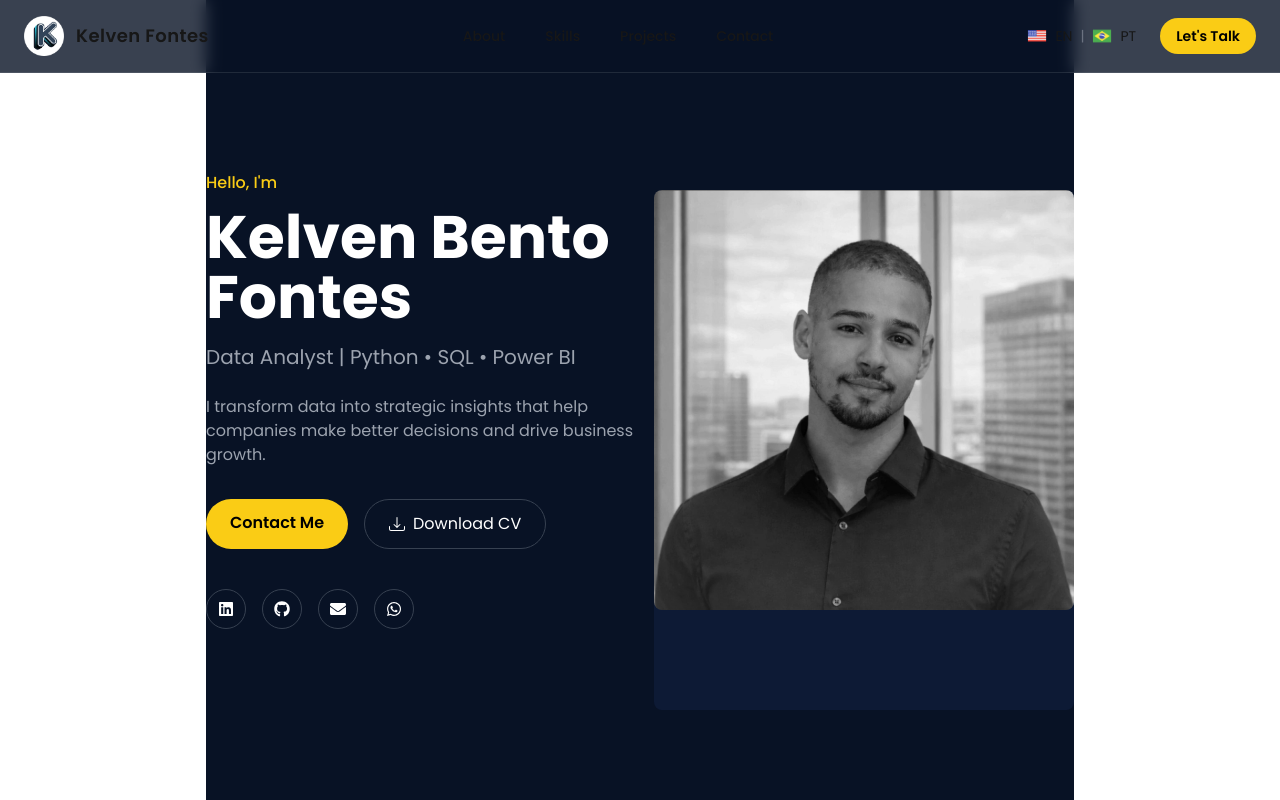
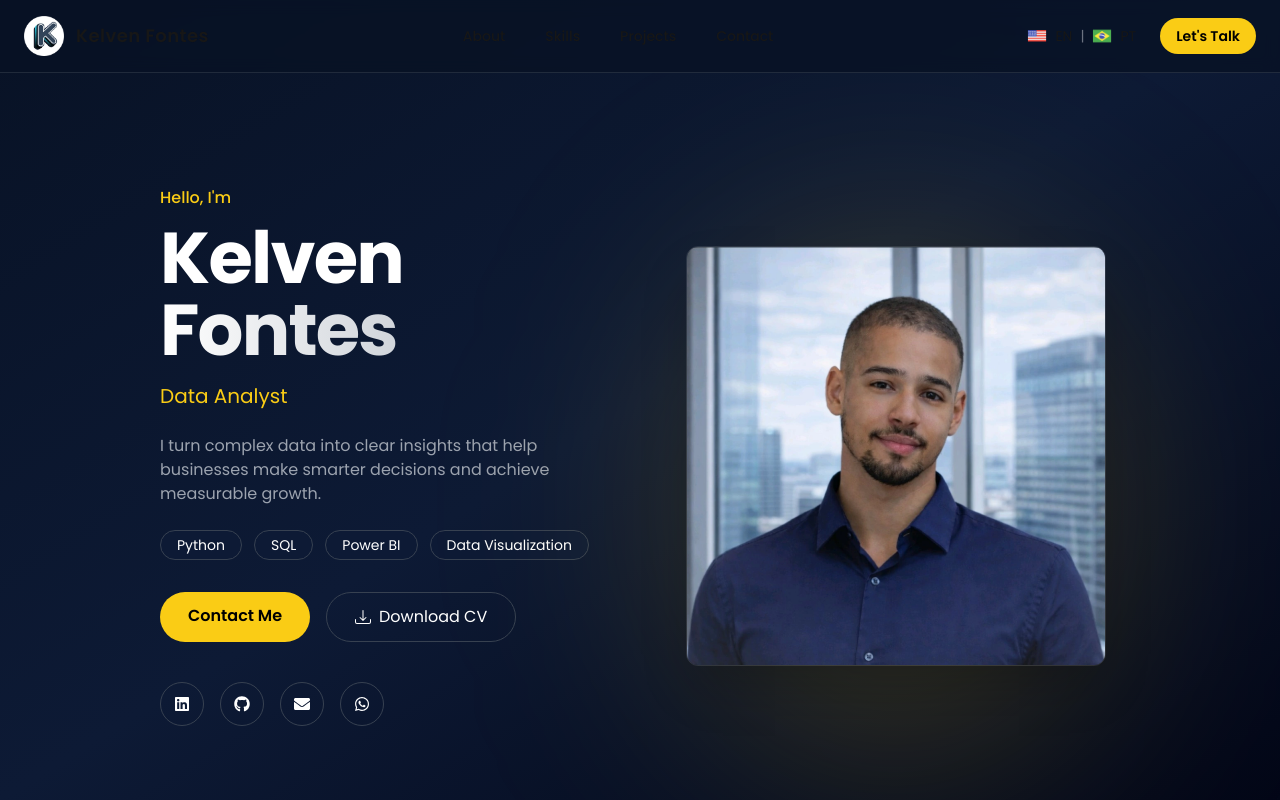
Before and after one commit to KelvenFontes/my-portfolio, a Next.js app: page /pt in a window 1280 px wide. Shown: the top 800 px of the page. Built offline with nearby package versions, Linux system fonts and the light colour scheme.

Commit message:
feat: adicionar animação de fade-in e atualizar estilos na seção Hero refactor: remover componente de loading e ajustar importações fix: corrigir caminho da imagem de perfil e links de contato

```diff
--- a/src/app/globals.css
+++ b/src/app/globals.css
@@ -26,3 +26,19 @@ body {
   font-family: 'Poppins', sans-serif;
   transition: background 0.3s, color 0.3s;
 }
+
+
+@keyframes fadeIn {
+  from {
+    opacity: 0;
+    transform: translateY(20px);
+  }
+  to {
+    opacity: 1;
+    transform: translateY(0px);
+  }
+}
+
+.animate-fadeIn {
+  animation: fadeIn 0.8s ease-out;
+}
--- a/src/app/layout.tsx
+++ b/src/app/layout.tsx
@@ -1,7 +1,7 @@
 import type { Metadata } from "next";
 import { Poppins } from "next/font/google";
 import "./globals.css";
-import PageLoader from "@/components/PageLoader"; // Importando o PageLoader
+// import PageLoader from "@/components/PageLoader"; // Importando o PageLoader
 
 const poppins = Poppins({
   subsets: ["latin"],
@@ -18,9 +18,9 @@ export default function RootLayout({ children }: Readonly<{ children: React.Reac
   return (
     <html lang="pt-br">
       <body className={poppins.className}>
-        <PageLoader>
+        {/* <PageLoader> */}
           {children}
-        </PageLoader>
+        {/* </PageLoader> */}
       </body>
     </html>
   );
--- a/src/app/pt/page.tsx
+++ b/src/app/pt/page.tsx
@@ -2,80 +2,31 @@
 
 import About from "@/components/About";
 import Contact from "@/components/Contact";
+import Footer from "@/components/Footer";
 import Hero from "@/components/Hero";
 import Navbar from "@/components/Navbar";
 import Resume from "@/components/Resume";
+import ScrollToTop from "@/components/ScrollToTop";
 import Skills from "@/components/Skills";
-// import { motion } from "framer-motion";
-// import Navbar from "../components/Navbar";
-// import About from "../components/About";
-// import Projects from "../components/Projects";
-// import Contact from "../components/Contact";
-// import Footer from "../components/Footer";
-// import ScrollToTop from "../components/ScrollToTop";
-// import Hero from "@/components/Hero";
-// import { CodeBlock } from "@/components/CodeBlock";
-// import Image from "next/image"
 
 export default function Home() {
   return (
-    <div className="min-h-screen flex flex-col items-center mx-auto">
+    <>
 
       <Navbar />
 
       <Hero />
 
-        <About />
+      <About />
 
-        <Skills />
+      <Skills />
 
-        <Resume />
+      <Resume />
 
-        <Contact />
+      <Contact />
 
-
-
-
-      {/* <Navbar /> */}
-
-      {/* <motion.section id="Hero" className="w-full max-w-4xl px-6 md:px-12 py-16 mx-auto text-center flex flex-col items-center justify-center" initial={{ opacity: 0 }} whileInView={{ opacity: 1 }} transition={{ duration: 0.8 }}>
-        <Hero />
-      </motion.section> */}
-
-      {/* <div className="w-full max-w-8xl mx-auto flex flex-col lg:flex-row items-center justify-between lg:mt-10 py-16 px-6">
-        <motion.section
-          id="about"
-          className="w-full lg:w-1/2 px-6 lg:px-12 py-16 mx-auto text-center flex flex-col items-center justify-center"
-          initial={{ opacity: 0 }}
-          whileInView={{ opacity: 1 }}
-          transition={{ duration: 0.8 }}
-        >
-          <About />
-        </motion.section>
-
-        <motion.section
-          className="w-full lg:w-1/2 px-6 lg:px-12 py-16 mx-auto text-center flex flex-col items-center justify-center"
-          initial={{ opacity: 0 }}
-          whileInView={{ opacity: 1 }}
-          transition={{ duration: 0.8 }}
-        >
-          <CodeBlock />
-        </motion.section>
-      </div> */}
-
-
-      {/* <motion.section id="projects" className="w-full max-w-4xl px-6 md:px-12 py-16 mx-auto text-center flex flex-col items-center justify-center" initial={{ opacity: 0, y: 30 }} whileInView={{ opacity: 1, y: 0 }} transition={{ duration: 0.8 }}>
-        <Projects />
-      </motion.section> */}
-
-      {/* <div className="flex items-center justify-center">
-        <motion.section id="contact" className="w-full max-w-4xl px-6 md:px-12 mb-16 mx-auto text-center flex flex-col items-center justify-center" initial={{ opacity: 0, y: 30 }} whileInView={{ opacity: 1, y: 0 }} transition={{ duration: 0.8 }}>
-          <Contact />
-        </motion.section>
-      </div> */}
-
-      {/* <Footer /> */}
-      {/* <ScrollToTop /> */}
-    </div>
+      <Footer />
+      <ScrollToTop />
+    </>
   );
 }
--- a/src/components/About.tsx
+++ b/src/components/About.tsx
@@ -14,7 +14,7 @@ export default function About() {
           <div className="absolute w-[380px] h-[420px] bg-[#0d1a35] rounded-lg"></div>
 
           <Image
-            src="/perfil.png"
+            src="/assets/perfil.png"
             alt="Kelven"
             width={380}
             height={420}
--- a/src/components/Hero.tsx
+++ b/src/components/Hero.tsx
@@ -6,42 +6,67 @@ import { BsDownload } from "react-icons/bs"
 
 export default function Hero() {
   return (
-    <section className="min-h-screen flex items-center bg-[#081225] text-white">
+    <section className="min-h-screen flex items-center text-white bg-gradient-to-br from-[#081225] via-[#0d1a35] to-[#020617] px-6 pt-28">
 
+      <div className="max-w-7xl mx-auto grid md:grid-cols-2 gap-16 items-center">
 
         {/* TEXTO */}
-        <div>
+        <div className="order-2 md:order-1 text-center md:text-left animate-fadeIn">
 
           <p className="text-yellow-400 font-medium mb-3">
             Hello, I'm
           </p>
 
-          <h1 className="text-5xl md:text-6xl font-bold leading-tight">
-            Kelven Bento <br /> Fontes
+          <h1 className="text-5xl md:text-7xl font-extrabold leading-tight tracking-tight">
+            Kelven <br />
+            <span className="bg-gradient-to-r from-white to-gray-300 bg-clip-text text-transparent">
+              Fontes
+            </span>
           </h1>
 
-          <p className="text-xl text-gray-400 mt-4">
-            Data Analyst | Python • SQL • Power BI
+          <p className="text-xl mt-4 text-yellow-400">
+            Data Analyst
           </p>
 
           <p className="text-gray-400 mt-6 max-w-md">
-            I transform data into strategic insights that help companies
-            make better decisions and drive business growth.
+            I turn complex data into clear insights that help businesses
+            make smarter decisions and achieve measurable growth.
           </p>
+
+          {/* TECNOLOGIAS */}
+          <div className="flex gap-3 mt-6 flex-wrap">
+
+            <span className="bg-[#0d1a35] px-4 py-1 rounded-full text-sm border border-gray-700">
+              Python
+            </span>
+
+            <span className="bg-[#0d1a35] px-4 py-1 rounded-full text-sm border border-gray-700">
+              SQL
+            </span>
+
+            <span className="bg-[#0d1a35] px-4 py-1 rounded-full text-sm border border-gray-700">
+              Power BI
+            </span>
+
+            <span className="bg-[#0d1a35] px-4 py-1 rounded-full text-sm border border-gray-700">
+              Data Visualization
+            </span>
+
+          </div>
 
           {/* BOTÕES */}
           <div className="flex flex-wrap gap-4 mt-8">
 
             <a
               href="#contact"
-              className="bg-yellow-400 text-black px-6 py-3 rounded-full font-semibold hover:scale-105 transition"
+              className="bg-yellow-400 text-black px-7 py-3 rounded-full font-semibold hover:scale-105 hover:shadow-lg hover:shadow-yellow-400/30 transition duration-300"
             >
               Contact Me
             </a>
 
             <a
-              href="/cv-kelven.pdf"
-              className="flex items-center gap-2 border border-gray-700 px-6 py-3 rounded-full hover:border-yellow-400 transition"
+              href="/assets/kelven-cv.pdf"
+              className="flex items-center gap-2 border border-gray-700 px-7 py-3 rounded-full hover:border-yellow-400 hover:text-yellow-400 hover:scale-105 transition duration-300"
             >
               <BsDownload />
               Download CV
@@ -53,31 +78,32 @@ export default function Hero() {
           <div className="flex items-center gap-4 mt-10">
 
             <a
-              href="https://linkedin.com"
+              href="https://www.linkedin.com/in/kelvenfontes/"
               target="_blank"
-              className="w-10 h-10 flex items-center justify-center border border-gray-700 rounded-full hover:border-yellow-400 hover:text-yellow-400 transition"
+              className="w-11 h-11 flex items-center justify-center border border-gray-700 rounded-full hover:border-yellow-400 hover:text-yellow-400 hover:bg-yellow-400/10 transition duration-300"
             >
               <FaLinkedin />
             </a>
 
             <a
-              href="https://github.com"
+              href="https://github.com/KelvenFontes"
               target="_blank"
-              className="w-10 h-10 flex items-center justify-center border border-gray-700 rounded-full hover:border-yellow-400 hover:text-yellow-400 transition"
+              className="w-11 h-11 flex items-center justify-center border border-gray-700 rounded-full hover:border-yellow-400 hover:text-yellow-400 hover:bg-yellow-400/10 transition duration-300"
             >
               <FaGithub />
             </a>
 
             <a
-              href="mailto:email@email.com"
-              className="w-10 h-10 flex items-center justify-center border border-gray-700 rounded-full hover:border-yellow-400 hover:text-yellow-400 transition"
+              href="mailto:kelvenbentofontes@gmail.com"
+              className="w-11 h-11 flex items-center justify-center border border-gray-700 rounded-full hover:border-yellow-400 hover:text-yellow-400 hover:bg-yellow-400/10 transition duration-300"
             >
               <FaEnvelope />
             </a>
 
             <a
-              href="https://wa.me/559999999999"
-              className="w-10 h-10 flex items-center justify-center border border-gray-700 rounded-full hover:border-yellow-400 hover:text-yellow-400 transition"
+              href="https://wa.me/+5511953647573"
+              target="_blank"
+              className="w-11 h-11 flex items-center justify-center border border-gray-700 rounded-full hover:border-yellow-400 hover:text-yellow-400 hover:bg-yellow-400/10 transition duration-300"
             >
               <FaWhatsapp />
             </a>
@@ -87,20 +113,34 @@ export default function Hero() {
         </div>
 
         {/* FOTO */}
-        <div className="relative flex justify-center">
+        <div className="relative flex justify-center order-1 md:order-2 mb-10 md:mb-0">
 
-          <div className="absolute w-[420px] h-[520px] bg-[#0d1a35] rounded-lg"></div>
+          {/* Glow */}
+          <div className="absolute w-[260px] h-[260px] md:w-[420px] md:h-[520px] bg-yellow-400/20 blur-[120px] rounded-full"></div>
 
           <Image
             src="/assets/perfil.png"
-            alt="Kelven"
-            width={420}
-            height={520}
-            className="relative object-cover rounded-lg grayscale hover:grayscale-0 transition duration-500"
+            alt="Kelven Fontes"
+            width={500}
+            height={600}
+            priority
+            className="
+      relative
+      w-[260px] md:w-[420px]
+      h-auto
+      object-cover object-top
+      rounded-xl
+      border border-white/10
+      hover:scale-105
+      transition duration-500
+      shadow-2xl
+    "
           />
 
         </div>
 
+      </div>
+
     </section>
   )
 }
```
Also changed, not shown: src/app/loading.tsx (deleted, +0 -76 lines).
